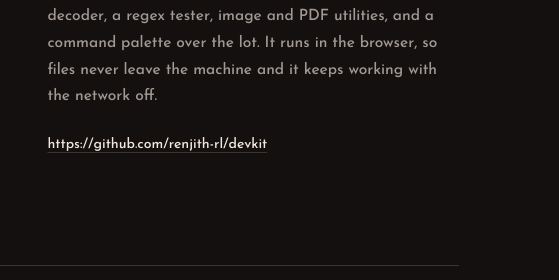
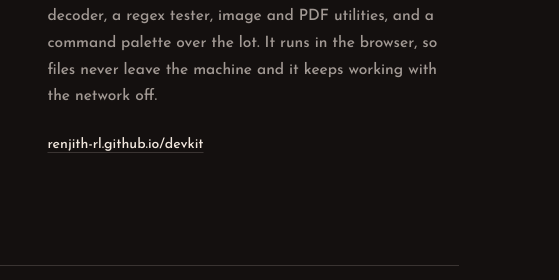
Before and after one commit to renjith-rl/renjith-rl.github.io, a plain HTML site: page index.html in a window 1280 px wide. Shown: the part 1520-1800 px from the top of the page, 721-1280 px from the left. Drawn offline with Linux system fonts and the light colour scheme.

Commit message:
link issue resolved vc2

```diff
--- a/index.html
+++ b/index.html
@@ -72,7 +72,7 @@
       </article>
 
       <article class="project">
-        <a class="project__media" href="https://github.com/renjith-rl/devkit" target="_blank" rel="noopener noreferrer">
+        <a class="project__media" href="renjith-rl.github.io/devkit" target="_blank" rel="noopener noreferrer">
           <img src="assets/img/work-devkit.jpg" alt="DevKit: a sidebar of developer tools beside a prompt field reading “What do you need done?”" loading="lazy" decoding="async">
         </a>
         <div class="project__body">
@@ -83,7 +83,7 @@
             and PDF utilities, and a command palette over the lot. It runs in the browser,
             so files never leave the machine and it keeps working with the network off.
           </p>
-          <a class="link" href="https://github.com/renjith-rl/devkit" target="_blank" rel="noopener noreferrer">https://github.com/renjith-rl/devkit</a>
+          <a class="link" href="renjith-rl.github.io/devkit" target="_blank" rel="noopener noreferrer">renjith-rl.github.io/devkit</a>
         </div>
       </article>
 
```
